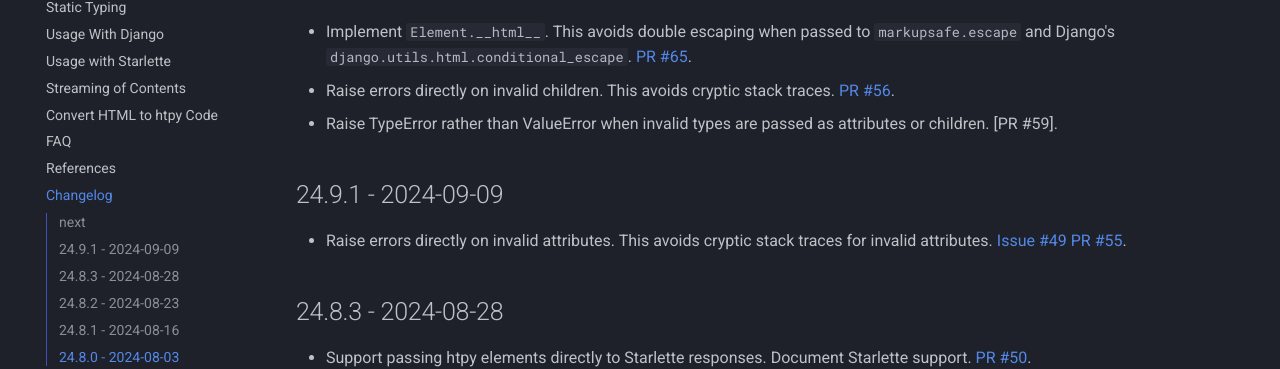
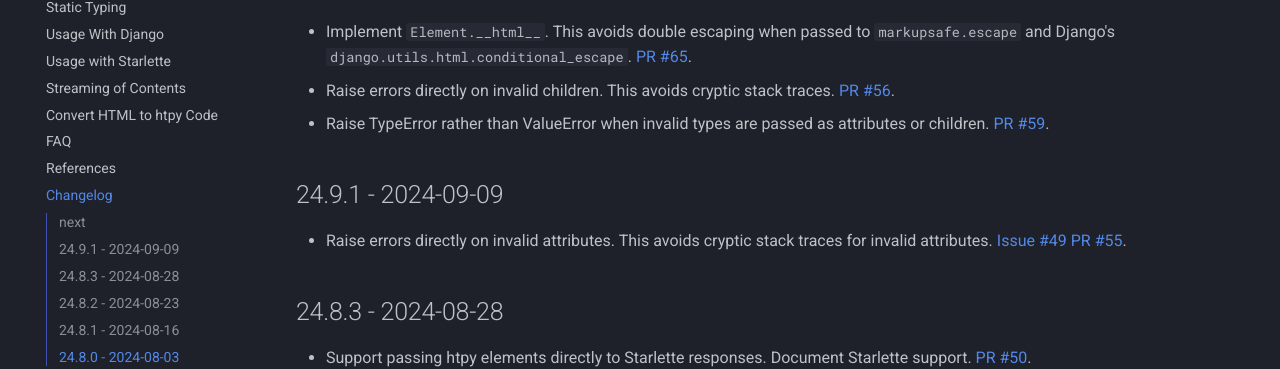
Before and after one commit to pelme/htpy, an MkDocs documentation site: the page built from docs/changelog.md, in a window 1280 px wide and 1228 px high. Shown: the part 212-581 px from the top of the window. Built offline with MkDocs 1.6.1 and Material for MkDocs 9.7.7, drawn with Linux system fonts in a browser that asks for light colours; comment, search, counter and statistics services are not loaded; part of the change alters nothing that is shown.

```diff
--- a/docs/changelog.md
+++ b/docs/changelog.md
@@ -6,7 +6,7 @@
 - Raise errors directly on invalid children. This avoids cryptic stack traces.
 [PR #56](https://github.com/pelme/htpy/pull/56).
 - Raise TypeError rather than ValueError when invalid types are passed as
-attributes or children. [PR #59].
+attributes or children. [PR #59](https://github.com/pelme/htpy/pull/59).
 
 ## 24.9.1 - 2024-09-09
 - Raise errors directly on invalid attributes. This avoids cryptic stack traces
```
